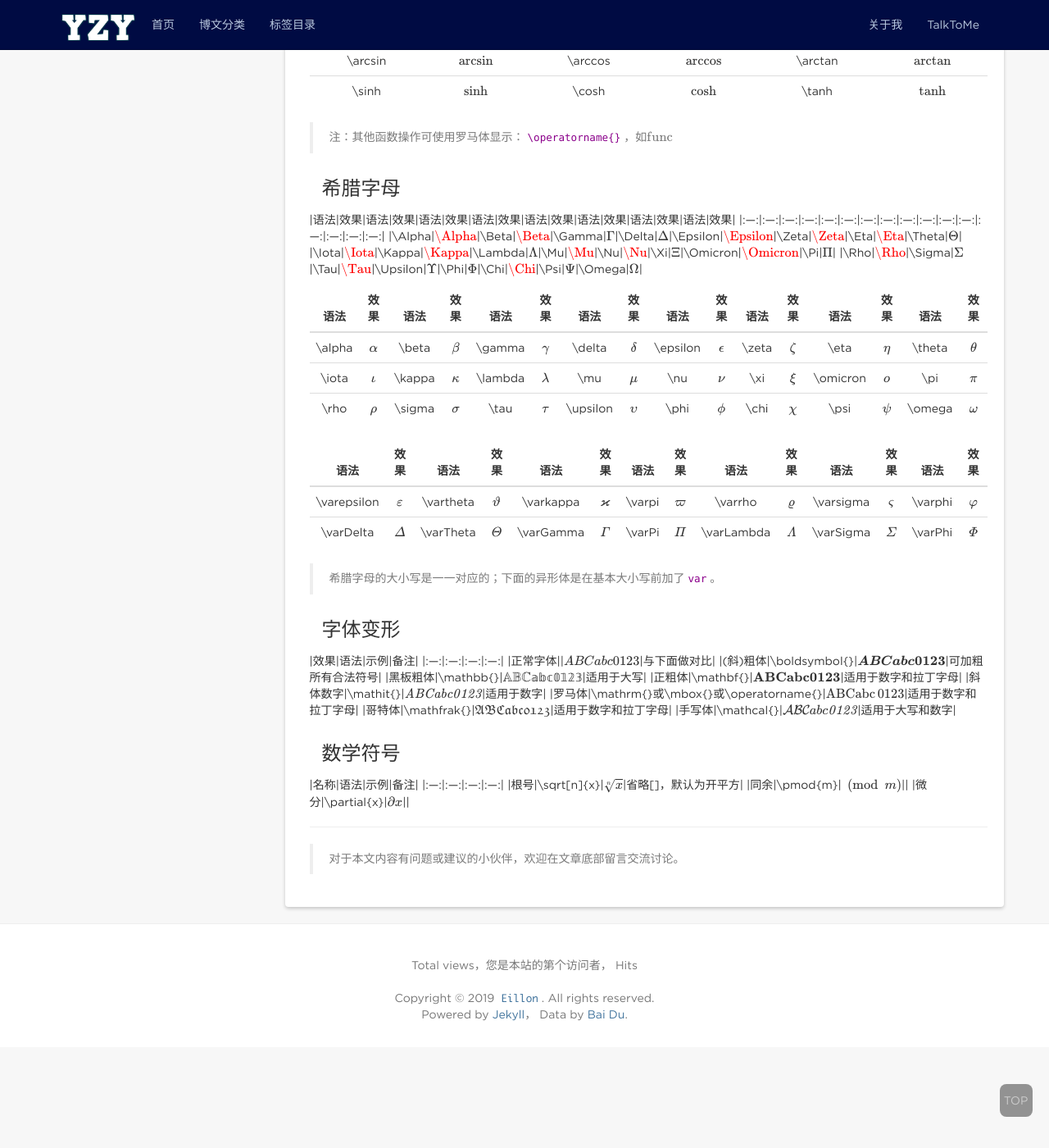
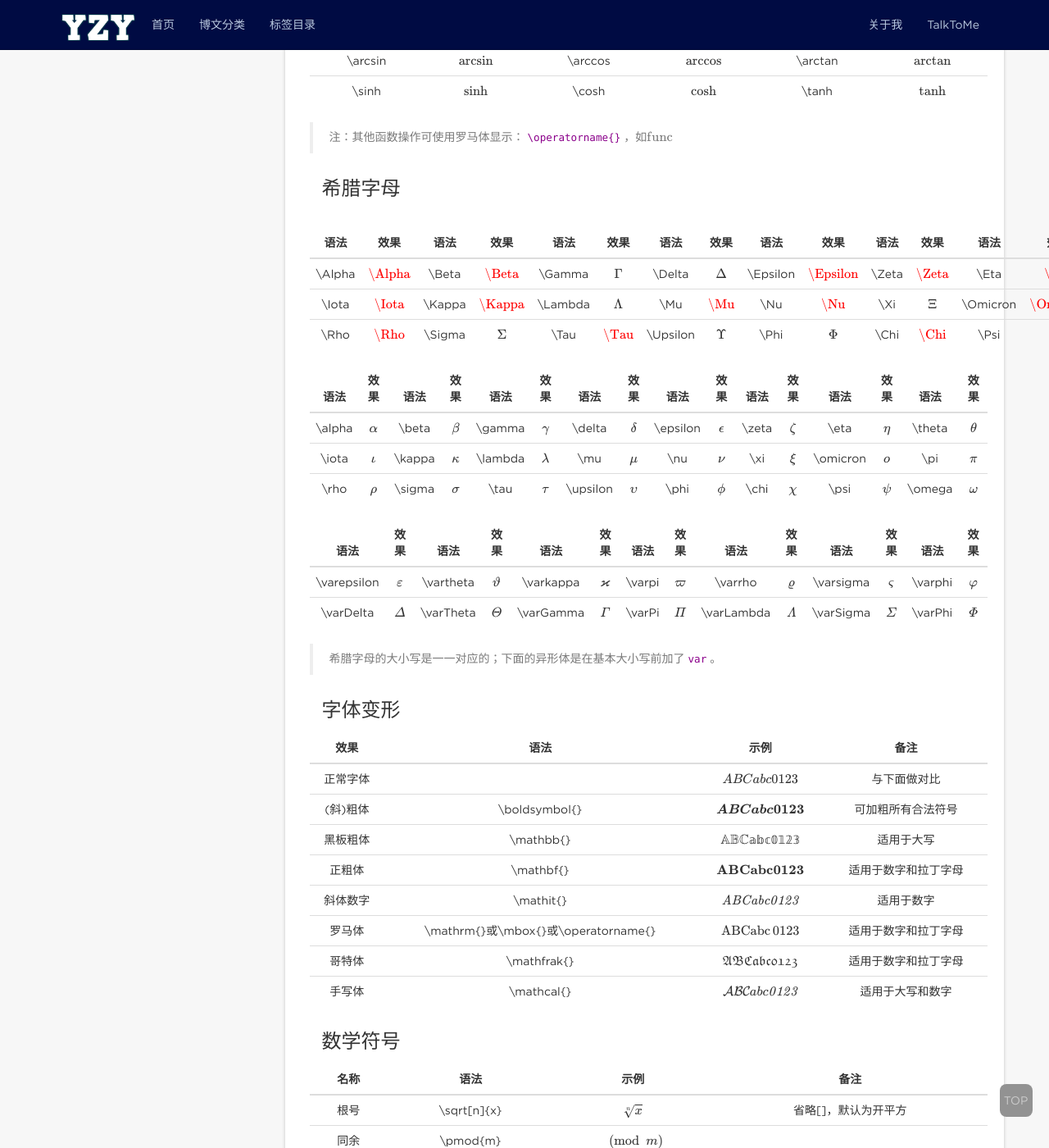
Before and after one commit to eillon/eillon.github.io, a Jekyll site: the page built from _posts/2018-12-30-latex-symbol.md, in a window 1280 px wide and 1400 px high, scrolled down 757 px. Shown: the whole window at 82% size. Built offline with Jekyll 4.4.1, drawn with Linux system fonts in a browser that asks for light colours; nearby versions of some CDN libraries; formulas are drawn with MathJax 3; comment, search, counter and statistics services are not loaded.

Commit message:
add posts

```diff
--- a/_posts/2018-12-30-latex-symbol.md
+++ b/_posts/2018-12-30-latex-symbol.md
@@ -30,41 +30,44 @@ tags: [latex]
 > 注：其他函数操作可使用罗马体显示：`\operatorname{}`，如$\operatorname{func}$
 
 ### 希腊字母
-|语法|效果|语法|效果|语法|效果|语法|效果|语法|效果|语法|效果|语法|效果|语法|效果|
-|:---:|:---:|:---:|:---:|:---:|:---:|:---:|:---:|:---:|:---:|:---:|:---:|:---:|:---:|:---:|:---:|
-|\Alpha|$\Alpha$|\Beta|$\Beta$|\Gamma|$\Gamma$|\Delta|$\Delta$|\Epsilon|$\Epsilon$|\Zeta|$\Zeta$|\Eta|$\Eta$|\Theta|$\Theta$|
-|\Iota|$\Iota$|\Kappa|$\Kappa$|\Lambda|$\Lambda$|\Mu|$\Mu$|\Nu|$\Nu$|\Xi|$\Xi$|\Omicron|$\Omicron$|\Pi|$\Pi$|
-|\Rho|$\Rho$|\Sigma|$\Sigma$|\Tau|$\Tau$|\Upsilon|$\Upsilon$|\Phi|$\Phi$|\Chi|$\Chi$|\Psi|$\Psi$|\Omega|$\Omega$|
+
+|  语法  |   效果   |  语法  |   效果   |  语法   |   效果    |   语法   |    效果    |   语法   |    效果    | 语法  |  效果   |   语法   |    效果    |  语法  |   效果   |
+| :----: | :------: | :----: | :------: | :-----: | :-------: | :------: | :--------: | :------: | :--------: | :---: | :-----: | :------: | :--------: | :----: | :------: |
+| \Alpha | $\Alpha$ | \Beta  | $\Beta$  | \Gamma  | $\Gamma$  |  \Delta  |  $\Delta$  | \Epsilon | $\Epsilon$ | \Zeta | $\Zeta$ |   \Eta   |   $\Eta$   | \Theta | $\Theta$ |
+| \Iota  | $\Iota$  | \Kappa | $\Kappa$ | \Lambda | $\Lambda$ |   \Mu    |   $\Mu$    |   \Nu    |   $\Nu$    |  \Xi  |  $\Xi$  | \Omicron | $\Omicron$ |  \Pi   |  $\Pi$   |
+|  \Rho  |  $\Rho$  | \Sigma | $\Sigma$ |  \Tau   |  $\Tau$   | \Upsilon | $\Upsilon$ |   \Phi   |   $\Phi$   | \Chi  | $\Chi$  |   \Psi   |   $\Psi$   | \Omega | $\Omega$ |
 
 
-|语法|效果|语法|效果|语法|效果|语法|效果|语法|效果|语法|效果|语法|效果|语法|效果|
-|:---:|:---:|:---:|:---:|:---:|:---:|:---:|:---:|:---:|:---:|:---:|:---:|:---:|:---:|:---:|:---:|
-|\alpha|$\alpha$|\beta|$\beta$|\gamma|$\gamma$|\delta|$\delta$|\epsilon|$\epsilon$|\zeta|$\zeta$|\eta|$\eta$|\theta|$\theta$|
-|\iota|$\iota$|\kappa|$\kappa$|\lambda|$\lambda$|\mu|$\mu$|\nu|$\nu$|\xi|$\xi$|\omicron|$\omicron$|\pi|$\pi$|
-|\rho|$\rho$|\sigma|$\sigma$|\tau|$\tau$|\upsilon|$\upsilon$|\phi|$\phi$|\chi|$\chi$|\psi|$\psi$|\omega|$\omega$|
+|  语法  |   效果   |  语法  |   效果   |  语法   |   效果    |   语法   |    效果    |   语法   |    效果    | 语法  |  效果   |   语法   |    效果    |  语法  |   效果   |
+| :----: | :------: | :----: | :------: | :-----: | :-------: | :------: | :--------: | :------: | :--------: | :---: | :-----: | :------: | :--------: | :----: | :------: |
+| \alpha | $\alpha$ | \beta  | $\beta$  | \gamma  | $\gamma$  |  \delta  |  $\delta$  | \epsilon | $\epsilon$ | \zeta | $\zeta$ |   \eta   |   $\eta$   | \theta | $\theta$ |
+| \iota  | $\iota$  | \kappa | $\kappa$ | \lambda | $\lambda$ |   \mu    |   $\mu$    |   \nu    |   $\nu$    |  \xi  |  $\xi$  | \omicron | $\omicron$ |  \pi   |  $\pi$   |
+|  \rho  |  $\rho$  | \sigma | $\sigma$ |  \tau   |  $\tau$   | \upsilon | $\upsilon$ |   \phi   |   $\phi$   | \chi  | $\chi$  |   \psi   |   $\psi$   | \omega | $\omega$ |
 
-|语法|效果|语法|效果|语法|效果|语法|效果|语法|效果|语法|效果|语法|效果|
-|:---:|:---:|:---:|:---:|:---:|:---:|:---:|:---:|:---:|:---:|:---:|:---:|:---:|:---:|
-|\varepsilon|$\varepsilon$|\vartheta|$\vartheta$|\varkappa|$\varkappa$|\varpi|$\varpi$|\varrho|$\varrho$|\varsigma|$\varsigma$|\varphi|$\varphi$|
-|\varDelta|$\varDelta$|\varTheta|$\varTheta$|\varGamma|$\varGamma$|\varPi|$\varPi$|\varLambda|$\varLambda$|\varSigma|$\varSigma$|\varPhi|$\varPhi$|
+|    语法     |     效果      |   语法    |    效果     |   语法    |    效果     |  语法  |   效果   |    语法    |     效果     |   语法    |    效果     |  语法   |   效果    |
+| :---------: | :-----------: | :-------: | :---------: | :-------: | :---------: | :----: | :------: | :--------: | :----------: | :-------: | :---------: | :-----: | :-------: |
+| \varepsilon | $\varepsilon$ | \vartheta | $\vartheta$ | \varkappa | $\varkappa$ | \varpi | $\varpi$ |  \varrho   |  $\varrho$   | \varsigma | $\varsigma$ | \varphi | $\varphi$ |
+|  \varDelta  |  $\varDelta$  | \varTheta | $\varTheta$ | \varGamma | $\varGamma$ | \varPi | $\varPi$ | \varLambda | $\varLambda$ | \varSigma | $\varSigma$ | \varPhi | $\varPhi$ |
 
 > 希腊字母的大小写是一一对应的；下面的异形体是在基本大小写前加了`var`。
 
 ### 字体变形
-|效果|语法|示例|备注|
-|:---:|:---:|:---:|:---:|
-|正常字体||$ABCabc0123$|与下面做对比|
-|(斜)粗体|\boldsymbol{}|$\boldsymbol{ABCabc0123}$|可加粗所有合法符号|
-|黑板粗体|\mathbb{}|$\mathbb{ABCabc0123}$|适用于大写|
-|正粗体|\mathbf{}|$\mathbf{ABCabc0123}$|适用于数字和拉丁字母|
-|斜体数字|\mathit{}|$\mathit{ABCabc0123}$|适用于数字|
-|罗马体|\mathrm{}或\mbox{}或\operatorname{}|$\operatorname{ABCabc0123}$|适用于数字和拉丁字母|
-|哥特体|\mathfrak{}|$\mathfrak{ABCabc0123}$|适用于数字和拉丁字母|
-|手写体|\mathcal{}|$\mathcal{ABCabc0123}$|适用于大写和数字|
+
+|   效果   |                语法                 |            示例             |         备注         |
+| :------: | :---------------------------------: | :-------------------------: | :------------------: |
+| 正常字体 |                                     |        $ABCabc0123$         |     与下面做对比     |
+| (斜)粗体 |            \boldsymbol{}            |  $\boldsymbol{ABCabc0123}$  |  可加粗所有合法符号  |
+| 黑板粗体 |              \mathbb{}              |    $\mathbb{ABCabc0123}$    |      适用于大写      |
+|  正粗体  |              \mathbf{}              |    $\mathbf{ABCabc0123}$    | 适用于数字和拉丁字母 |
+| 斜体数字 |              \mathit{}              |    $\mathit{ABCabc0123}$    |      适用于数字      |
+|  罗马体  | \mathrm{}或\mbox{}或\operatorname{} | $\operatorname{ABCabc0123}$ | 适用于数字和拉丁字母 |
+|  哥特体  |             \mathfrak{}             |   $\mathfrak{ABCabc0123}$   | 适用于数字和拉丁字母 |
+|  手写体  |             \mathcal{}              |   $\mathcal{ABCabc0123}$    |   适用于大写和数字   |
 
 ### 数学符号
-|名称|语法|示例|备注|
-|:---:|:---:|:---:|:---:|
-|根号|\sqrt[n]{x}|$\sqrt[n]{x}$|省略[]，默认为开平方|
-|同余|\pmod{m}|$\pmod{m}$||
-|微分|\partial{x}|$\partial{x}$||
+
+| 名称  |    语法     |     示例      |         备注         |
+| :---: | :---------: | :-----------: | :------------------: |
+| 根号  | \sqrt[n]{x} | $\sqrt[n]{x}$ | 省略[]，默认为开平方 |
+| 同余  |  \pmod{m}   |  $\pmod{m}$   |                      |
+| 微分  | \partial{x} | $\partial{x}$ |                      |
```
Also changed, not shown: _posts/2019-03-23-摘录五.md (+4 -0 lines), _posts/2019-04-10-读书笔记-下一个倒下的会不会是华为.md (added, +40 -0 lines).
